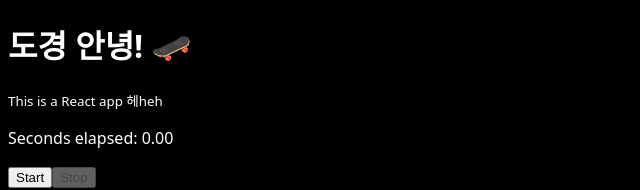
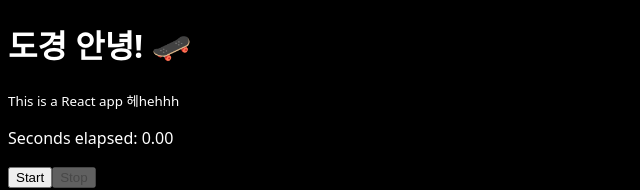
Before and after one commit to poser-lol/poser.lol, a React (Vite) app: page / in a window 1280 px wide. Shown: the top 190 px of the page, without its empty margins (0-640 px from the left). Built offline with nearby package versions, Linux system fonts and the light colour scheme.

Commit message:
Update App.tsx (#1)

```diff
--- a/src/App.tsx
+++ b/src/App.tsx
@@ -25,7 +25,7 @@ export function App() {
   return (
     <div>
       <h1>도경 안녕! 🛹</h1>
-      <small> This is a React app 헤heh </small>
+      <small> This is a React app 헤hehhh </small>
       <p> Seconds elapsed: {(milliseconds / 1000).toFixed(2)} </p>
       <button onClick={startTimer} disabled={isRunning}>
         Start
```
